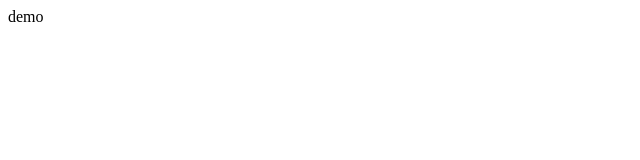
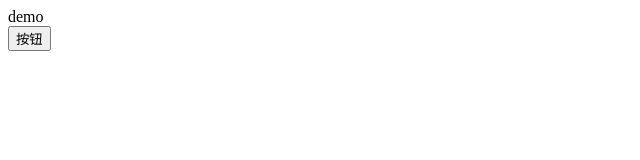
Before and after one commit to DFE-evernote/axe-ui, a Vue app: page / in a window 1280 px wide. Shown: the top 160 px of the page, without its empty margins (0-640 px from the left). Built offline with nearby package versions, Linux system fonts and the light colour scheme.

Commit message:
button: init button component

```diff
--- a/packages/button/index.js
+++ b/packages/button/index.js
@@ -0,0 +1,7 @@
+import GjfButton from './src/button.vue'
+
+GjfButton.install = app => {
+  app.use(GjfButton.name, GjfButton)
+}
+
+export default GjfButton
--- a/packages/button/src/button.vue
+++ b/packages/button/src/button.vue
@@ -0,0 +1,11 @@
+<template>
+  <div class="gjf-button">
+    <button>按钮</button>
+  </div>
+</template>
+
+<script>
+export default {
+  name: 'GjfButton'
+}
+</script>
--- a/src/components/Button.vue
+++ b/src/components/Button.vue
@@ -1,11 +1,17 @@
 <template>
   <div>
     demo
+    <gjf-button />
   </div>
 </template>
 
 <script>
+import GjfButton from 'packages/button/index.js'
+
 export default {
-  name: "Button"
-};
+  name: 'Button',
+  components: {
+    GjfButton
+  }
+}
 </script>
```
Also changed, not shown: packages/index.js (+17 -0 lines).
